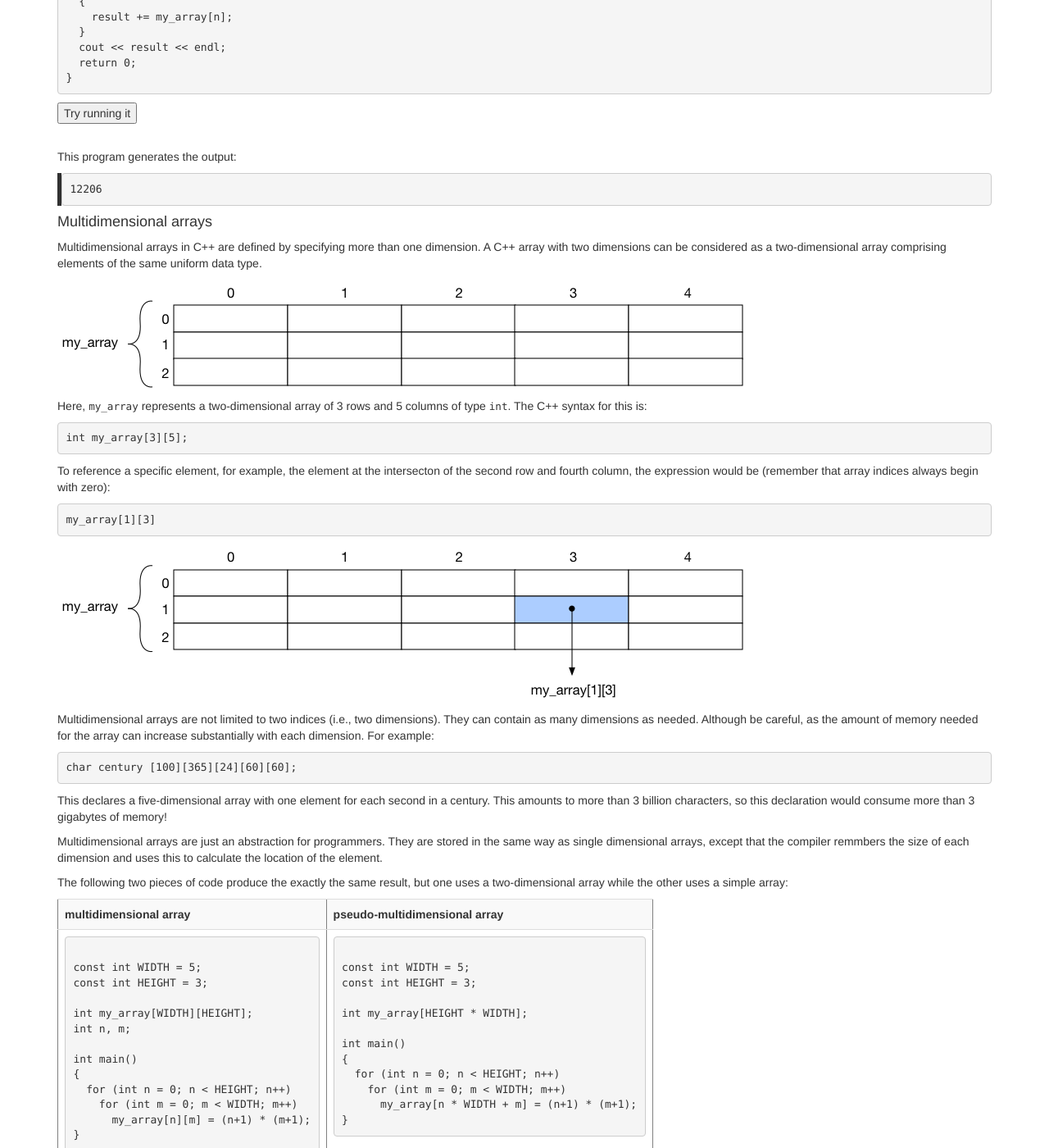
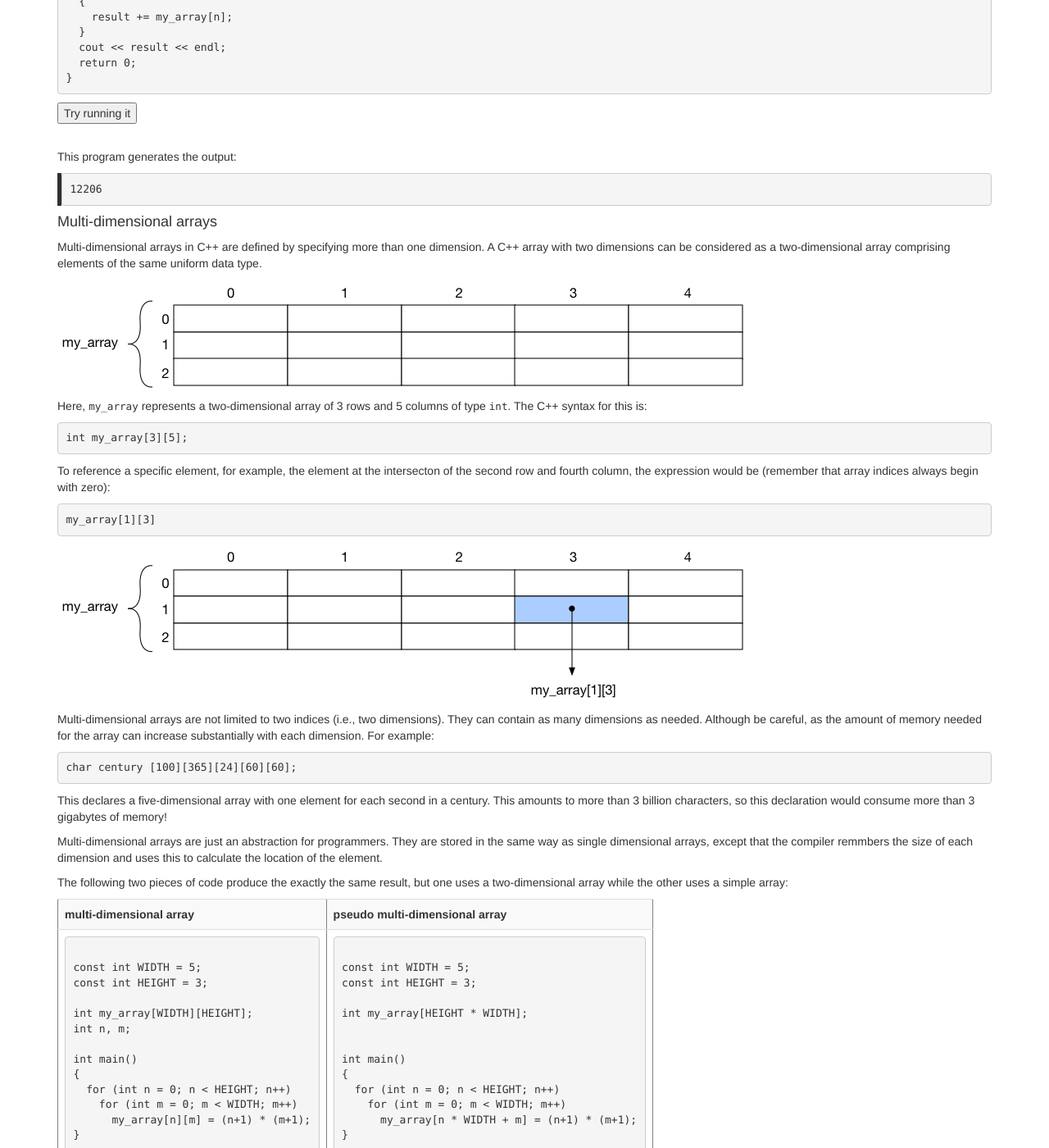
Before and after one commit to ornl-ssd/cpp-novice, a Jekyll site: the page built from _episodes/11-arrays.md, in a window 1280 px wide and 1400 px high, scrolled down 3025 px. Shown: the whole window at 82% size. Built offline with Jekyll 4.4.1, drawn with Linux system fonts in a browser that asks for light colours; some of the changed text lies outside the part shown.

Commit message:
Signed-off-by: Greg Watson <g.watson@computer.org>

```diff
--- a/_episodes/11-arrays.md
+++ b/_episodes/11-arrays.md
@@ -218,9 +218,9 @@ This program generates the output:
 ~~~
 {: .output}
 
-#### Multidimensional arrays
+#### Multi-dimensional arrays
 
-Multidimensional arrays in C++ are defined by specifying more than one dimension. A C++ array with two dimensions can be considered
+Multi-dimensional arrays in C++ are defined by specifying more than one dimension. A C++ array with two dimensions can be considered
 as a two-dimensional array comprising elements of the same uniform data type.
 
 <img src="{{ site.github.url }}/fig/11-arrays-multi-01.png"/>
@@ -242,7 +242,7 @@ my_array[1][3]
 
 <img src="{{ site.github.url }}/fig/11-arrays-multi-02.png"/>
 
-Multidimensional arrays are not limited to two indices (i.e., two dimensions). They can contain as many dimensions as needed. Although be careful,
+Multi-dimensional arrays are not limited to two indices (i.e., two dimensions). They can contain as many dimensions as needed. Although be careful,
 as the amount of memory needed for the array can increase substantially with each dimension. For example:
 
 ~~~
@@ -253,13 +253,13 @@ char century [100][365][24][60][60];
 This declares a five-dimensional array with one element for each second in a century. This amounts to more than 3 billion characters, so this
 declaration would consume more than 3 gigabytes of memory!
 
-Multidimensional arrays are just an abstraction for programmers. They are stored in the same way as single dimensional arrays, except that
+Multi-dimensional arrays are just an abstraction for programmers. They are stored in the same way as single dimensional arrays, except that
 the compiler remmbers the size of each dimension and uses this to calculate the location of the element.
 
 The following two pieces of code produce the exactly the same result, but one uses a two-dimensional array while the other uses a simple array:
 
 <table border="1">
-<tr><th>multidimensional array</th><th>pseudo-multidimensional array</th></tr>
+<tr><th>multi-dimensional array</th><th>pseudo multi-dimensional array</th></tr>
 <tr><td><pre><code>
 const int WIDTH = 5;
 const int HEIGHT = 3;
@@ -278,6 +278,7 @@ const int WIDTH = 5;
 const int HEIGHT = 3;
 
 int my_array[HEIGHT * WIDTH];
+
 
 int main()
 {
@@ -380,7 +381,7 @@ For that reason, we have included a second parameter that tells the function the
 its first parameter. This allows the for loop that prints out the array to know the range to iterate in the array passed,
 without going out of range.
 
-In a function declaration, it is also possible to include multidimensional arrays. For multidemensional array paramemters, the
+In a function declaration, it is also possible to include multi-dimensional arrays. For multi-demensional array paramemters, the
 first dimension is always left empty.
 
 For example, a function with a 3-dimensional array as argument could be:
@@ -413,7 +414,7 @@ Just as an example, these are two versions of the same example using the languag
 container in the library:
 
 <table border="1">
-<tr><th>built-in array</tr></tr>library array</th></tr>
+<tr><th>built-in array</th></th>library array</th></tr>
 <tr><td>
 #include <iostream>
 
```
